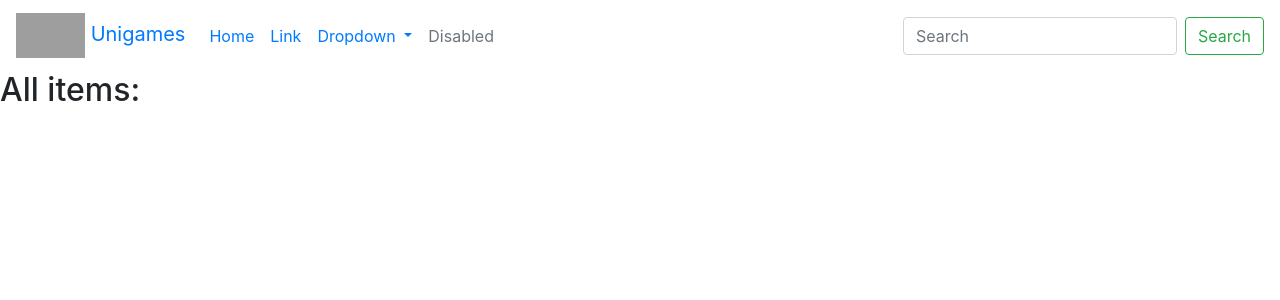
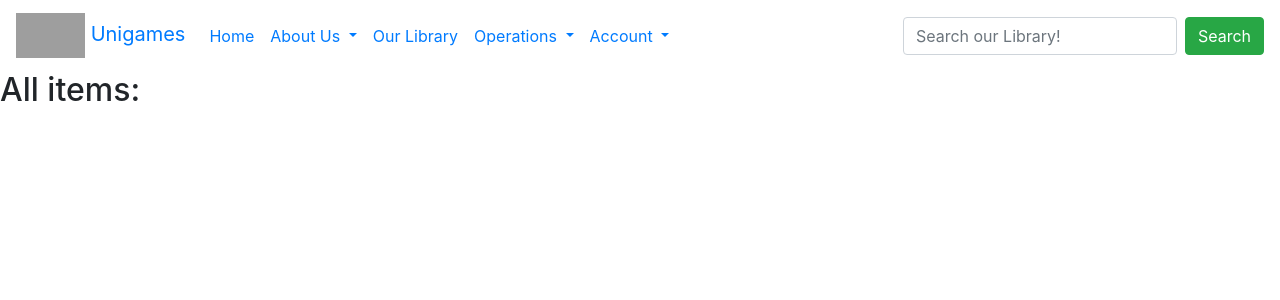
Before and after one commit to don-suth/phylactery, a Django app: template library/templates/library/item_list_view.html in a window 1280 px wide. Shown: the top 300 px of the page. Run offline with Django 3.2, Linux system fonts and the light colour scheme; the template is opened without the code that fills it, so the values that code supplies are empty; some libraries are stand-ins or nearby versions; grey boxes are pictures that could not be loaded.

Commit message:
Update bootstrap navbar with items

```diff
--- a/templates/base.html
+++ b/templates/base.html
@@ -13,7 +13,7 @@
 </head>
 <body>
     <main>
-        <nav class="navbar navbar-expand-md navbar-{{ NAVBAR_THEME }}" style="background-color: {{ NAVBAR_COLOUR }}">
+        <nav class="navbar navbar-expand-lg navbar-{{ NAVBAR_THEME }}" style="background-color: {{ NAVBAR_COLOUR }}">
             <a class="navbar-brand" href="#">
                 {% load static %}
                 <img src="{% static 'phylactery/2019logo.png' %}" width="69" height="45" alt="" class="d-inline-block" loading="lazy">
@@ -27,27 +27,49 @@
                     <li class="nav-item active">
                         <a class="nav-link" href="#">Home <span class="sr-only">(current)</span></a>
                     </li>
-                    <li class="nav-item">
-                        <a class="nav-link" href="#">Link</a>
-                    </li>
                     <li class="nav-item dropdown">
-                        <a class="nav-link dropdown-toggle" href="#" id="navbarDropdown" role="button" data-toggle="dropdown" aria-haspopup="true" aria-expanded="false">
-                        Dropdown
+                        <a class="nav-link dropdown-toggle" href="#" id="navbarAboutUsDropdown" role="button" data-toggle="dropdown" aria-haspopup="true" aria-expanded="false">
+                            About Us
                         </a>
-                        <div class="dropdown-menu" aria-labelledby="navbarDropdown">
-                            <a class="dropdown-item" href="#">Action</a>
-                            <a class="dropdown-item" href="#">Another action</a>
+                        <div class="dropdown-menu" aria-labelledby="navbarAboutUsDropdown">
+                            <a class="dropdown-item" href="#">FAQ</a>
+                            <a class="dropdown-item" href="#">Events</a>
+                            <a class="dropdown-item" href="#">What is Roleplaying?</a>
                             <div class="dropdown-divider"></div>
-                            <a class="dropdown-item" href="#">Something else here</a>
+                            <a class="dropdown-item" href="#">Our Committee</a>
+                            <a class="dropdown-item" href="#">Life Members</a>
+                            <a class="dropdown-item" href="#">Contact Us</a>
                         </div>
                     </li>
                     <li class="nav-item">
-                        <a class="nav-link disabled" href="#" tabindex="-1" aria-disabled="true">Disabled</a>
+                        <a class="nav-link" href="#">Our Library</a>
+                    </li>
+                    <li class="nav-item dropdown">
+                        <a class="nav-link dropdown-toggle" href="#" id="navbarOperationsDropdown" role="button" data-toggle="dropdown" aria-haspopup="true" aria-expanded="false">
+                            Operations
+                        </a>
+                        <div class="dropdown-menu" aria-labelledby="navbarOperationsDropdown">
+                            <a class="dropdown-item" href="#">Constitution</a>
+                            <a class="dropdown-item" href="#">Regulations</a>
+                            <a class="dropdown-item" href="#">Minutes</a>
+                            <div class="dropdown-divider"></div>
+                            <a class="dropdown-item" href="#">Archives</a>
+                            <a class="dropdown-item" href="#">Webcams</a>
+                        </div>
+                    </li>
+                    <li class="nav-item dropdown">
+                        <a class="nav-link dropdown-toggle" href="#" id="navbarAccountDropdown" role="button" data-toggle="dropdown" aria-haspopup="true" aria-expanded="false">
+                            Account
+                        </a>
+                        <div class="dropdown-menu" aria-labelledby="navbarAccountDropdown">
+                            <a class="dropdown-item" href="#">Sign-In</a>
+                            <a class="dropdown-item" href="#">Sign-Up</a>
+                        </div>
                     </li>
                 </ul>
                 <form class="form-inline my-2 my-lg-0">
-                    <input class="form-control mr-sm-2" type="search" placeholder="Search" aria-label="Search">
-                    <button class="btn btn-outline-success my-2 my-sm-0" type="submit">Search</button>
+                    <input class="form-control mr-sm-2" type="search" placeholder="Search our Library!" aria-label="Search">
+                    <button class="btn btn-success my-2 my-sm-0" type="submit">Search</button>
                 </form>
             </div>
         </nav>
```
